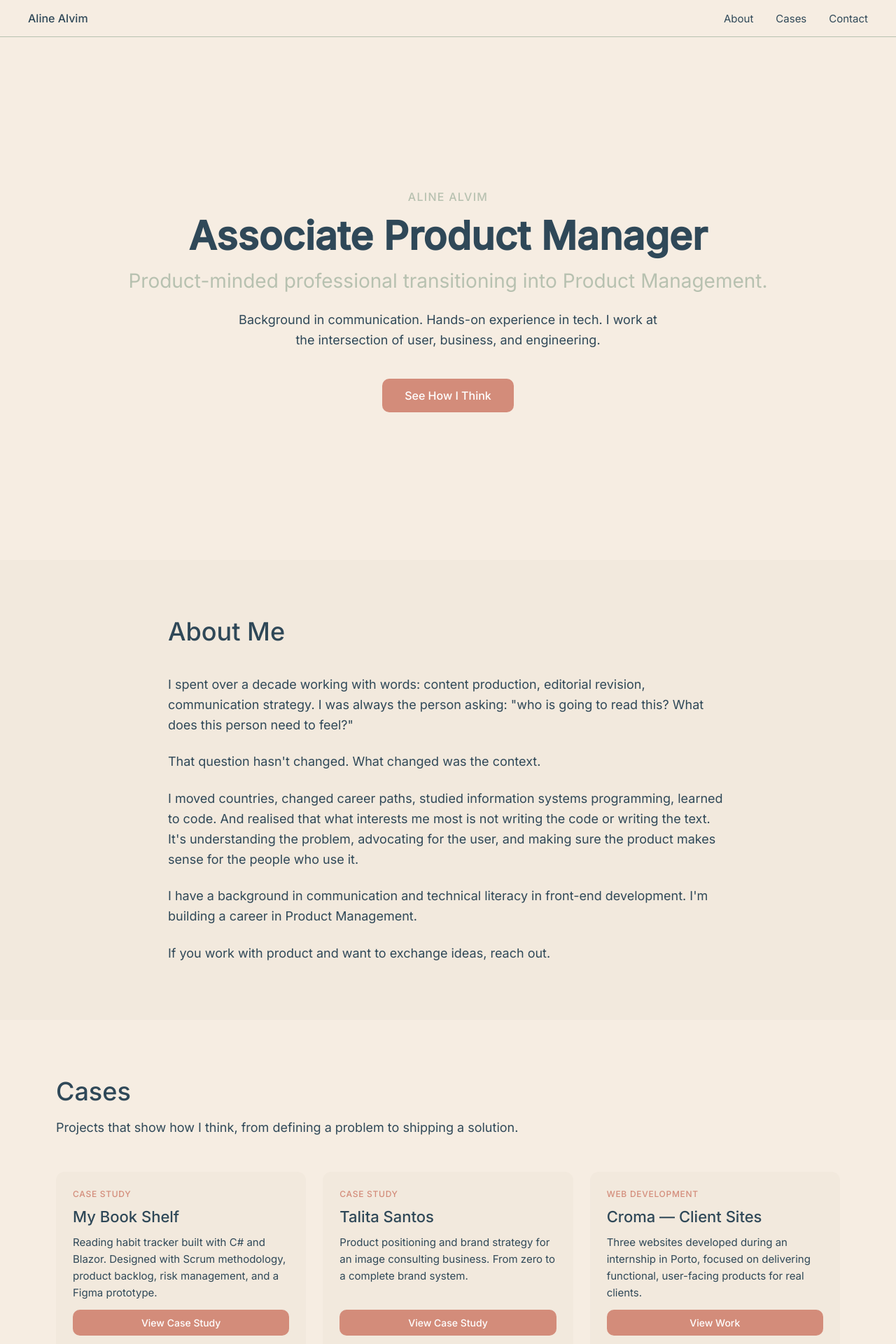
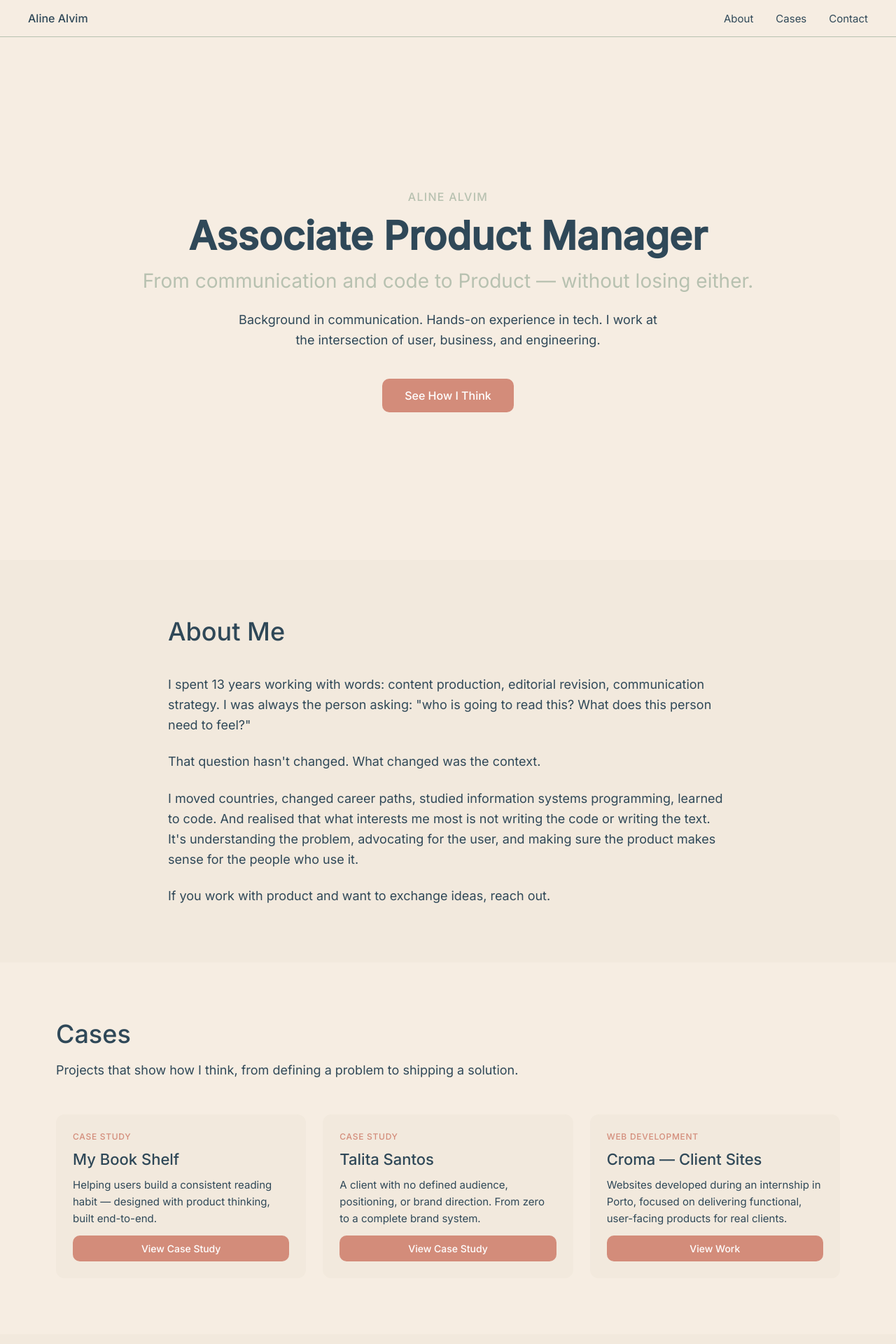
Before and after one commit to alinealvim/alinealvim-pm, a React (Vite) app: page / in a window 1280 px wide. Shown: the top 1920 px of the page at 70% size. Built offline with nearby package versions, Linux system fonts and the light colour scheme.

Commit message:
Changes to be committed: 	modified:   src/components/About.jsx 	modified:   src/components/Hero.jsx 	modified:   src/components/Work.jsx

```diff
--- a/src/components/About.jsx
+++ b/src/components/About.jsx
@@ -23,7 +23,7 @@ function About() {
           color: 'var(--color-steel)',
           marginBottom: '24px',
         }}>
-          I spent over a decade working with words: content production, editorial
+          I spent 13 years working with words: content production, editorial
           revision, communication strategy. I was always the person asking:
           "who is going to read this? What does this person need to feel?"
         </p>
@@ -54,16 +54,6 @@ function About() {
           fontSize: '18px',
           lineHeight: '1.6',
           color: 'var(--color-steel)',
-          marginBottom: '24px',
-        }}>
-          I have a background in communication and technical literacy in
-          front-end development. I'm building a career in Product Management.
-        </p>
-
-        <p style={{
-          fontSize: '18px',
-          lineHeight: '1.6',
-          color: 'var(--color-steel)',
         }}>
           If you work with product and want to exchange ideas, reach out.
         </p>
--- a/src/components/Hero.jsx
+++ b/src/components/Hero.jsx
@@ -37,7 +37,7 @@ function Hero() {
           marginBottom: '24px',
           lineHeight: '1.3',
         }}>
-          Product-minded professional transitioning into Product Management.
+          From communication and code to Product — without losing either.
         </h2>
 
         <p style={{
--- a/src/components/Work.jsx
+++ b/src/components/Work.jsx
@@ -8,19 +8,19 @@ function Work({ activePage, setActivePage }) {
       id: 'bookshelf',
       type: 'Case Study',
       title: 'My Book Shelf',
-      description: 'Reading habit tracker built with C# and Blazor. Designed with Scrum methodology, product backlog, risk management, and a Figma prototype.',
+      description: 'Helping users build a consistent reading habit — designed with product thinking, built end-to-end.',
     },
     {
       id: 'talita',
       type: 'Case Study',
       title: 'Talita Santos',
-      description: 'Product positioning and brand strategy for an image consulting business. From zero to a complete brand system.',
+      description: 'A client with no defined audience, positioning, or brand direction. From zero to a complete brand system.',
     },
     {
       id: 'croma',
       type: 'Web Development',
       title: 'Croma — Client Sites',
-      description: 'Three websites developed during an internship in Porto, focused on delivering functional, user-facing products for real clients.',
+      description: 'Websites developed during an internship in Porto, focused on delivering functional, user-facing products for real clients.',
     },
   ]
 
```
